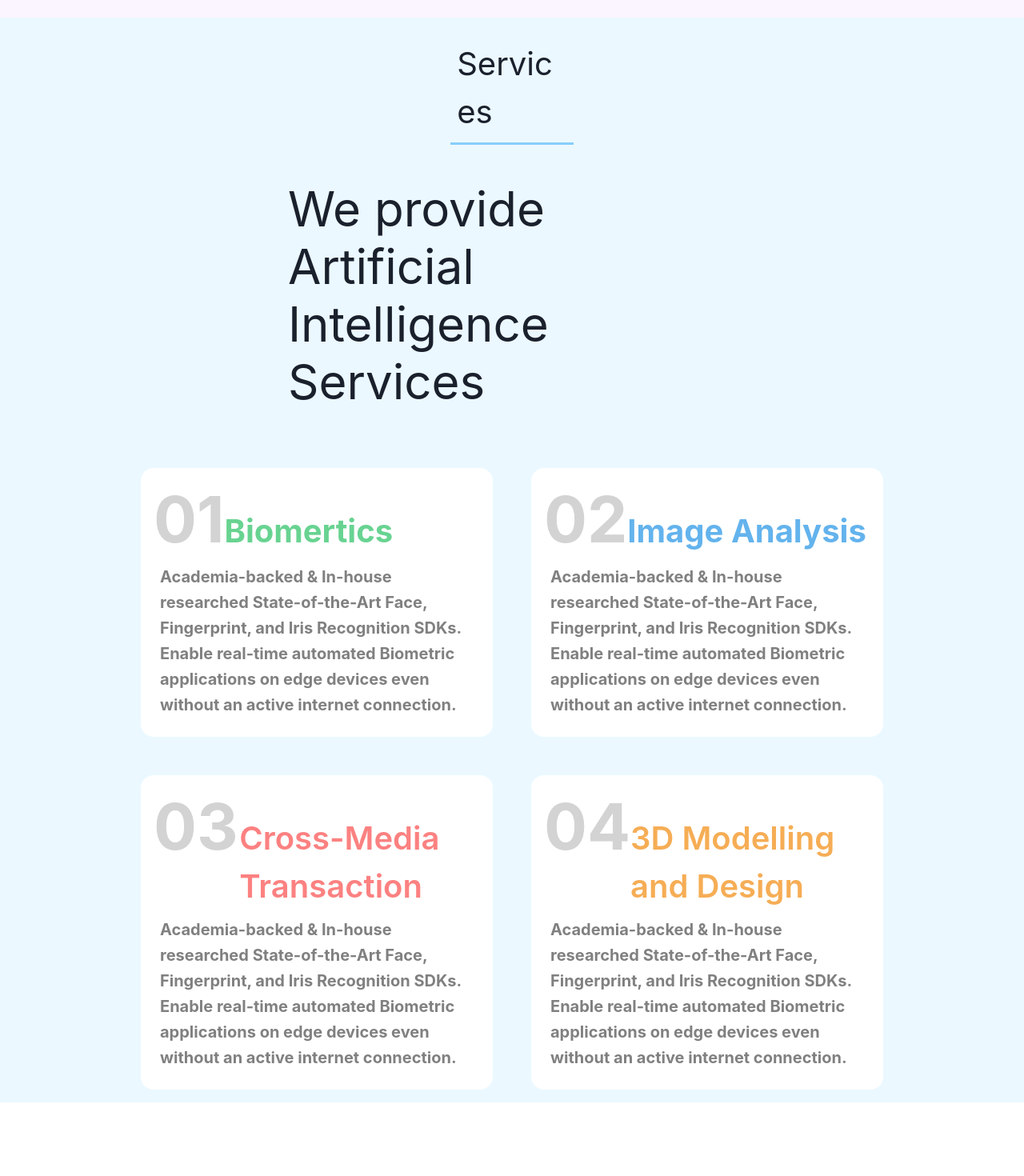
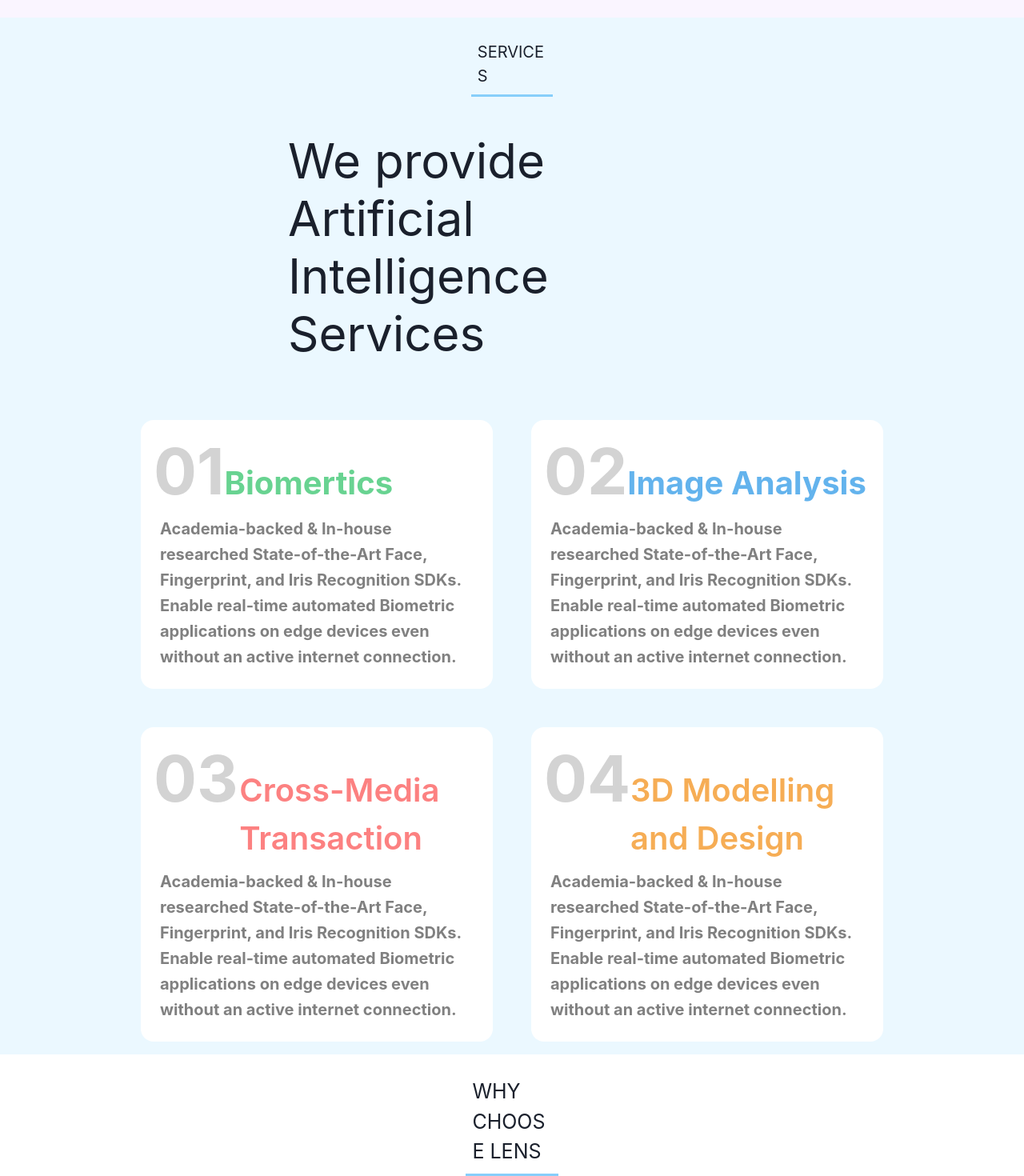
Before and after one commit to officialShaifaliJ/LensCorp.Assignment, a React (Create React App) app in the folder homepage/: page / in a window 1280 px wide. Shown: the part 1389-2859 px from the top of the page at 80% size. Before the commit the page ends 2767 px from the top, so only its background shows below. Built offline with nearby package versions, Linux system fonts and the light colour scheme.

Commit message:
homepage including readme

```diff
--- a/homepage/src/Components/Box1.js
+++ b/homepage/src/Components/Box1.js
@@ -82,16 +82,17 @@ function Box1() {
         </Box>
       </Box>
 
-      <Box  bgColor={'#EBF8FF'}>
-        <Box w="12%" margin={"auto"} pt="20px">
+      <Box bgColor={"#EBF8FF"}>
+
+        <Box w="8%" margin={"auto"} pt="20px">
           <Text
-            fontSize="40px"
+            fontSize="20px"
             size="lg"
             alignItems={"center"}
             borderBottom={"3px solid lightskyblue"}
             p="0.5pc"
           >
-            Services
+            SERVICES
           </Text>
         </Box>
 
@@ -115,16 +116,26 @@ function Box1() {
           </Heading>
         </Box>
 
-        <Box display='grid' gridTemplateColumns={'repeat(2,1fr)'} w='75%'  margin='auto' gap='3pc' p='1pc'mt='3pc'>
-
-        <Box p='1pc' bgColor='white'
-          borderRadius='1pc'
+        <Box
+          display="grid"
+          gridTemplateColumns={"repeat(2,1fr)"}
+          w="75%"
+          margin="auto"
+          gap="3pc"
+          p="1pc"
+          mt="3pc"
+        >
+          <Box
+            p="1pc"
+            bgColor="white"
+            borderRadius="1pc"
             className=""
             _hover={{
-            border:"1px solid #68D391",
-            transition:"ease-in-out 1s",
-            bgColor:"#F0FFF4"
-          }}>
+              border: "1px solid #68D391",
+              transition: "ease-in-out 1s",
+              bgColor: "#F0FFF4",
+            }}
+          >
             <Heading
               display="flex"
               justifiyContent="center"
@@ -143,7 +154,7 @@ function Box1() {
               p="0.5pc"
               margin={"auto"}
               justifyContent="center"
-              lineHeight='2pc'
+              lineHeight="2pc"
             >
               Academia-backed & In-house researched State-of-the-Art Face,
               Fingerprint, and Iris Recognition SDKs. Enable real-time automated
@@ -152,14 +163,17 @@ function Box1() {
             </Heading>
           </Box>
 
-          <Box p='1pc' bgColor='white'
-          borderRadius='1pc'
+          <Box
+            p="1pc"
+            bgColor="white"
+            borderRadius="1pc"
             className=""
             _hover={{
-            border:"1px solid #63B3ED",
-            transition:"ease-in-out 1s",
-            bgColor:"#EBF8FF"
-          }}>
+              border: "1px solid #63B3ED",
+              transition: "ease-in-out 1s",
+              bgColor: "#EBF8FF",
+            }}
+          >
             <Heading
               display="flex"
               justifiyContent="center"
@@ -178,7 +192,7 @@ function Box1() {
               p="0.5pc"
               margin={"auto"}
               justifyContent="center"
-              lineHeight='2pc'
+              lineHeight="2pc"
             >
               Academia-backed & In-house researched State-of-the-Art Face,
               Fingerprint, and Iris Recognition SDKs. Enable real-time automated
@@ -187,22 +201,26 @@ function Box1() {
             </Heading>
           </Box>
 
-          <Box p='1pc' bgColor='white'
-          borderRadius='1pc'
+          <Box
+            p="1pc"
+            bgColor="white"
+            borderRadius="1pc"
             _hover={{
-            border:"1px solid #FC8181",
-            transition:"ease-in-out 1s",
-            bgColor:"#FFF5F5"
+              border: "1px solid #FC8181",
+              transition: "ease-in-out 1s",
+              bgColor: "#FFF5F5",
             }}
           >
-
-            <Box
-              display="flex"
-              justifiyContent="center"
-              alignItems="baseline"
+            <Box display="flex" justifiyContent="center" alignItems="baseline">
+              <Heading fontSize="80px" color="lightgray">
+                03
+              </Heading>
+              <Text
+                fontWeight="600"
+                fontSize="40px"
+                color="#FC8181"
+                pl={"0.1pc"}
               >
-              <Heading fontSize="80px" color="lightgray">03</Heading>
-              <Text fontWeight='600' fontSize="40px" color="#FC8181" pl={'0.1pc'}>
                 Cross-Media Transaction
               </Text>
             </Box>
@@ -213,7 +231,7 @@ function Box1() {
               p="0.5pc"
               margin={"auto"}
               justifyContent="center"
-              lineHeight='2pc'
+              lineHeight="2pc"
             >
               Academia-backed & In-house researched State-of-the-Art Face,
               Fingerprint, and Iris Recognition SDKs. Enable real-time automated
@@ -222,22 +240,22 @@ function Box1() {
             </Heading>
           </Box>
 
-
-          <Box p='1pc' bgColor='white'
-          borderRadius='1pc'
+          <Box
+            p="1pc"
+            bgColor="white"
+            borderRadius="1pc"
             className=""
             _hover={{
-            border:"1px solid #FC8181",
-            transition:"ease-in-out 1s",
-            bgColor:"#FFFAF0"
-          }}>
-            <Box
-              display="flex"
-              justifiyContent="center"
-              alignItems="baseline"
+              border: "1px solid #FC8181",
+              transition: "ease-in-out 1s",
+              bgColor: "#FFFAF0",
+            }}
           >
-              <Heading fontSize="80px" color="lightgray">04</Heading>
-              <Text fontWeight='600' fontSize="40px"  color="#F6AD55">
+            <Box display="flex" justifiyContent="center" alignItems="baseline">
+              <Heading fontSize="80px" color="lightgray">
+                04
+              </Heading>
+              <Text fontWeight="600" fontSize="40px" color="#F6AD55">
                 3D Modelling and Design
               </Text>
             </Box>
@@ -248,7 +266,7 @@ function Box1() {
               p="0.5pc"
               margin={"auto"}
               justifyContent="center"
-              lineHeight='2pc'
+              lineHeight="2pc"
             >
               Academia-backed & In-house researched State-of-the-Art Face,
               Fingerprint, and Iris Recognition SDKs. Enable real-time automated
@@ -259,7 +277,22 @@ function Box1() {
 
         </Box>
 
-        <Box></Box>
+      </Box>
+
+      <Box>
+
+        <Box w="9%" margin={"auto"} pt="20px">
+          <Text
+            fontSize="25px"
+            size="lg"
+            alignItems={"center"}
+            borderBottom={"3px solid lightskyblue"}
+            p="0.5pc"
+          >
+            WHY CHOOSE LENS
+          </Text>
+        </Box>
+
       </Box>
     </>
   );
```
Also changed, not shown: 1 other file (tests, documents, lock files or other folders). Lines whose indentation alone changed are shown as unchanged.
